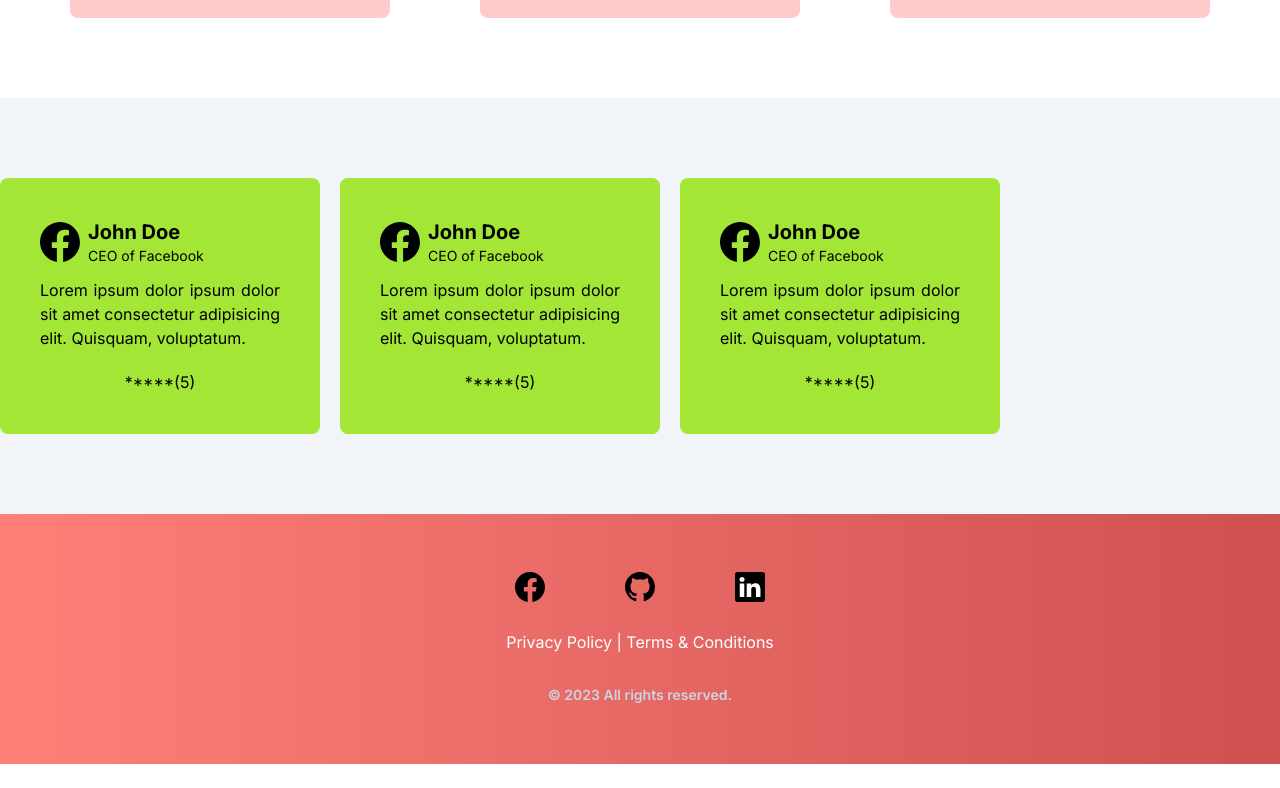
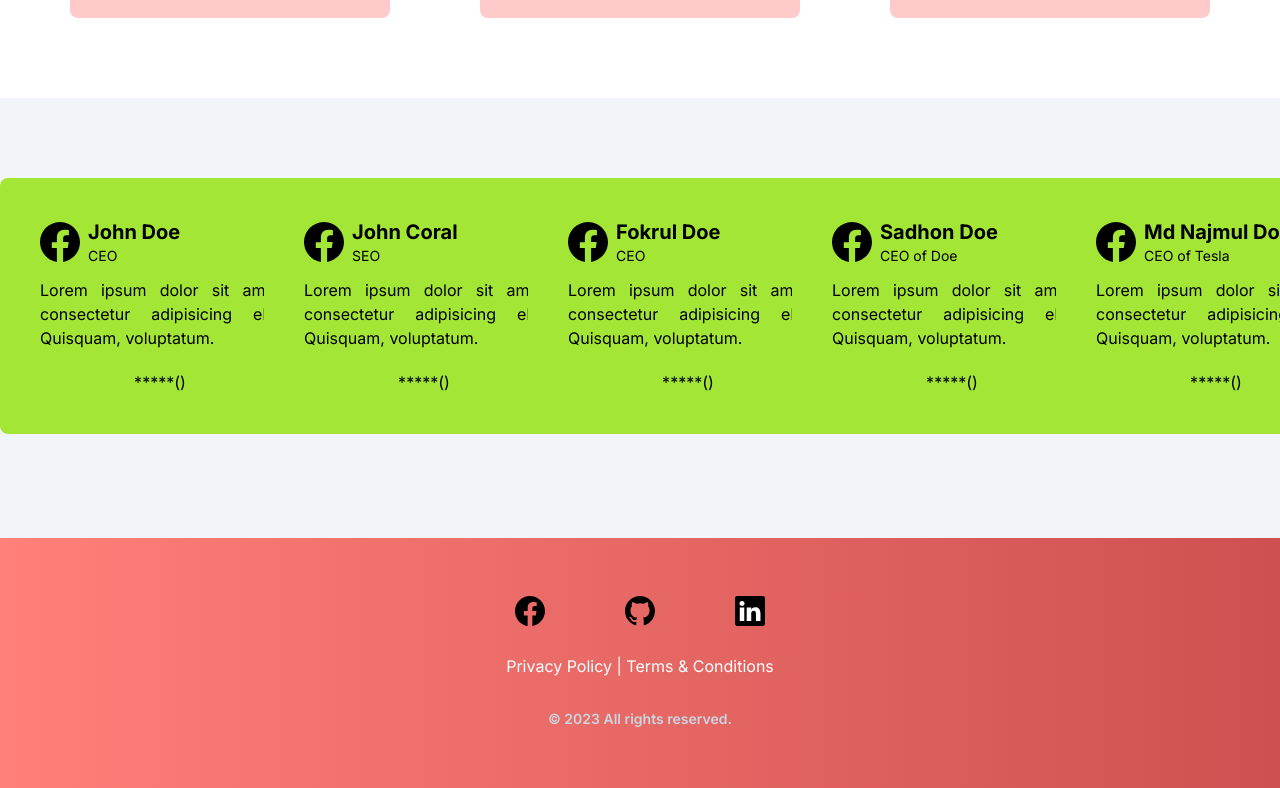
Before and after one commit to nazm0l/massive-portfolio, a Next.js app: page / in a window 1280 px wide. Shown: the part 928-1716 px from the top of the page. Before the commit the page ends 1692 px from the top, so only its background shows below. Built offline with nearby package versions, Linux system fonts and the light colour scheme.

Commit message:
review slider added

```diff
--- a/package.json
+++ b/package.json
@@ -12,7 +12,8 @@
     "next": "14.0.0",
     "next-auth": "^4.24.4",
     "react": "^18",
-    "react-dom": "^18"
+    "react-dom": "^18",
+    "swiper": "^11.0.5"
   },
   "devDependencies": {
     "autoprefixer": "^10",
--- a/src/app/page.js
+++ b/src/app/page.js
@@ -15,25 +15,8 @@ export default function Home() {
         </div>
       </section>
       <section className="bg-slate-100 py-10 md:py-20">
-        <div className="flex gap-5  overflow-x-scroll">
-          <RatingsCard
-            name="John Doe"
-            title="CEO of Facebook"
-            desc="Lorem ipsum dolor ipsum dolor sit amet consectetur adipisicing elit. Quisquam, voluptatum."
-            star="5"
-          />
-          <RatingsCard
-            name="John Doe"
-            title="CEO of Facebook"
-            desc="Lorem ipsum dolor ipsum dolor sit amet consectetur adipisicing elit. Quisquam, voluptatum."
-            star="5"
-          />
-          <RatingsCard
-            name="John Doe"
-            title="CEO of Facebook"
-            desc="Lorem ipsum dolor ipsum dolor sit amet consectetur adipisicing elit. Quisquam, voluptatum."
-            star="5"
-          />
+        <div className="flex gap-5 overflow-hidden">
+          <RatingsCard />
         </div>
       </section>
     </main>
--- a/src/components/RatingsCard.js
+++ b/src/components/RatingsCard.js
@@ -1,22 +1,89 @@
+"use client";
 import Image from "next/image";
+import { Swiper, SwiperSlide } from "swiper/react";
+import "swiper/css";
+
+const demoData = [
+  {
+    name: "John Doe",
+    title: "CEO",
+    desc: "Lorem ipsum dolor sit amet consectetur adipisicing elit. Quisquam, voluptatum.",
+  },
+  {
+    name: "John Coral",
+    title: "SEO",
+    desc: "Lorem ipsum dolor sit amet consectetur adipisicing elit. Quisquam, voluptatum.",
+  },
+  {
+    name: "Fokrul Doe",
+    title: "CEO",
+    desc: "Lorem ipsum dolor sit amet consectetur adipisicing elit. Quisquam, voluptatum.",
+  },
+  {
+    name: "Sadhon Doe",
+    title: "CEO of Doe",
+    desc: "Lorem ipsum dolor sit amet consectetur adipisicing elit. Quisquam, voluptatum.",
+  },
+  {
+    name: "Md Najmul Doe",
+    title: "CEO of Tesla",
+    desc: "Lorem ipsum dolor sit amet consectetur adipisicing elit. Quisquam, voluptatum.",
+  },
+  {
+    name: "John Doe",
+    title: "CEO",
+    desc: "Lorem ipsum dolor sit amet consectetur adipisicing elit. Quisquam, voluptatum.",
+  },
+  {
+    name: "John Doe",
+    title: "CEO",
+    desc: "Lorem ipsum dolor sit amet consectetur adipisicing elit. Quisquam, voluptatum.",
+  },
+];
 
 const RatingsCard = ({ name, title, desc, star }) => {
   return (
-    <div className="ratingsCard w-80 rounded-lg bg-lime-400">
+    <Swiper
+      spaceBetween={50}
+      slidesPerView={1}
+      breakpoints={{
+        640: {
+          slidesPerView: 1,
+          spaceBetween: 20,
+        },
+        768: {
+          slidesPerView: 3,
+          spaceBetween: 40,
+        },
+        1024: {
+          slidesPerView: 5,
+          spaceBetween: 40,
+        },
+      }}
+      onSlideChange={() => console.log("slide change")}
+      onSwiper={(swiper) => console.log(swiper)}
+    >
+      {demoData.map((item, i) => (
+        <SwiperSlide key={i}>
+          <div className="ratingsCard w-full md:w-80 rounded-lg bg-lime-400">
             <div className="p-10">
               <div className="flex gap-2 items-center">
                 <Image src="/fb-icon.svg" alt="user" width={40} height={40} />
                 <div>
-            <h4 className="text-xl font-bold">{name}</h4>
-            <p className="text-sm">{title}</p>
+                  <h4 className="text-xl font-bold">{item.name}</h4>
+                  <p className="text-sm">{item.title}</p>
                 </div>
               </div>
               <div className="mt-3">
-          <p className="text-justify">{desc}</p>
+                <p className="text-justify">{item.desc}</p>
                 <p className="text-center mt-5">*****({star})</p>
               </div>
             </div>
           </div>
+        </SwiperSlide>
+      ))}
+      ...
+    </Swiper>
   );
 };
 
```
Also changed, not shown: 1 other file (tests, documents, lock files or other folders). Lines whose indentation alone changed are shown as unchanged.
